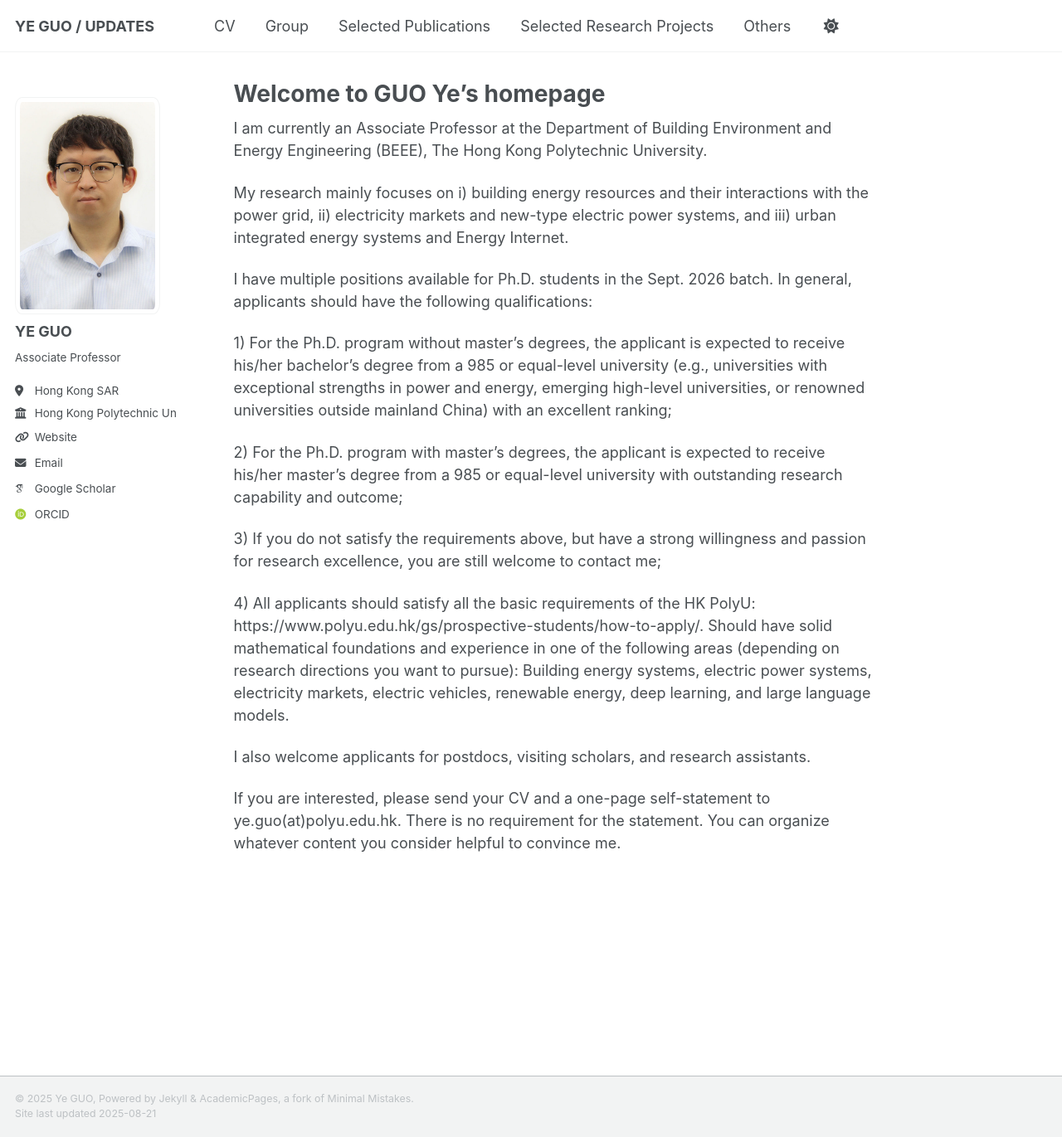
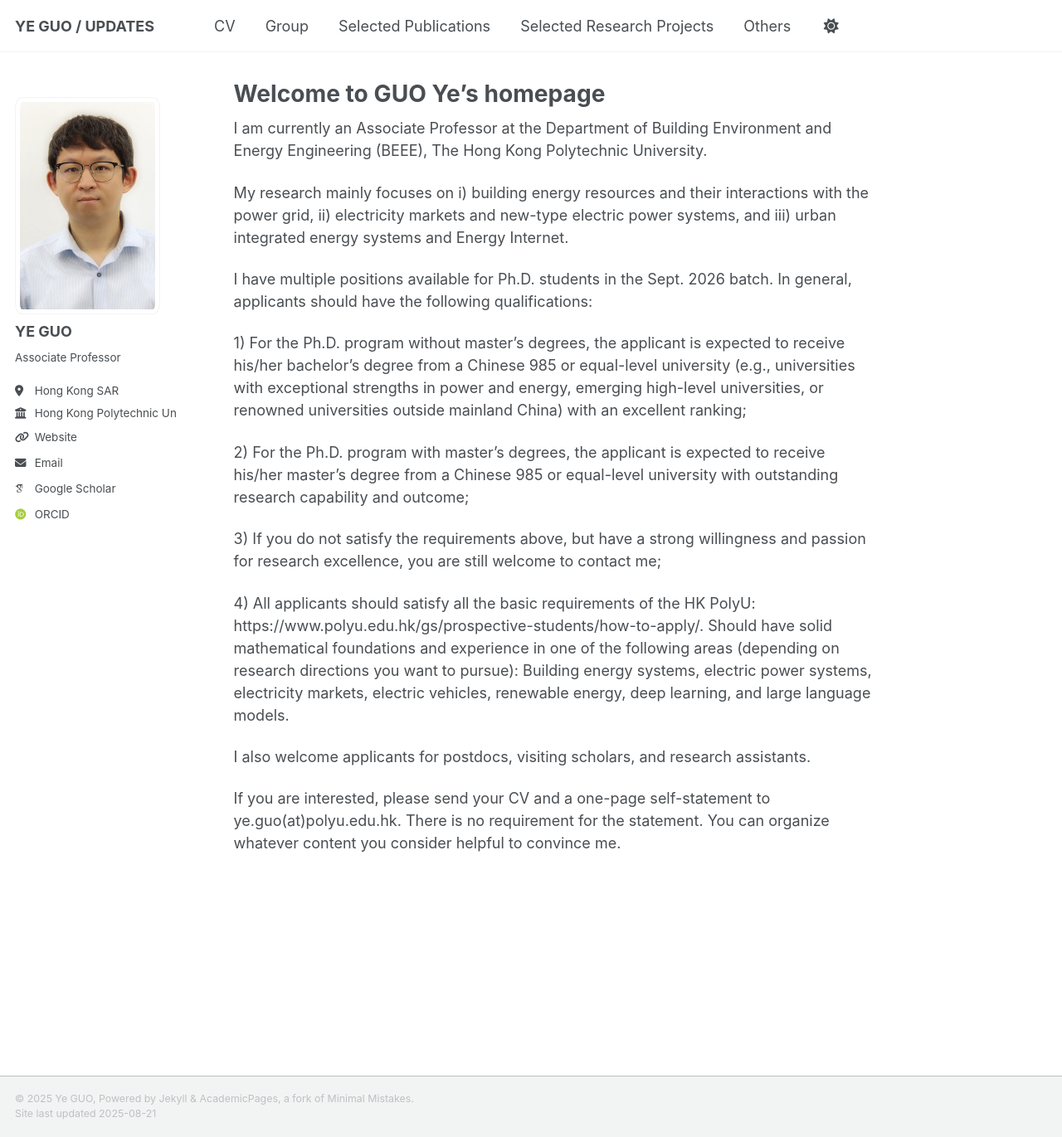
Before and after one commit to ye-guo/ye-guo.github.io, a Jekyll site: the page built from _pages/about.md, in a window 1280 px wide and 1371 px high. Shown: the whole window at 83% size. Built offline with Jekyll 4.4.1, drawn with Linux system fonts in a browser that asks for light colours; some web fonts are replaced; a script that is not in the unit is left out.

Commit message:
Update about.md

```diff
--- a/_pages/about.md
+++ b/_pages/about.md
@@ -14,9 +14,9 @@ My research mainly focuses on i) building energy resources and their interaction
 
 I have multiple positions available for Ph.D. students in the Sept. 2026 batch. In general, applicants should have the following qualifications:
 
-1) For the Ph.D. program without master's degrees, the applicant is expected to receive his/her bachelor's degree from a 985 or equal-level university (e.g., universities with exceptional strengths in power and energy, emerging high-level universities, or renowned universities outside mainland China) with an excellent ranking;
+1) For the Ph.D. program without master's degrees, the applicant is expected to receive his/her bachelor's degree from a Chinese 985 or equal-level university (e.g., universities with exceptional strengths in power and energy, emerging high-level universities, or renowned universities outside mainland China) with an excellent ranking;
 
-2) For the Ph.D. program with master's degrees, the applicant is expected to receive his/her master's degree from a 985 or equal-level university with outstanding research capability and outcome;
+2) For the Ph.D. program with master's degrees, the applicant is expected to receive his/her master's degree from a Chinese 985 or equal-level university with outstanding research capability and outcome;
 
 3) If you do not satisfy the requirements above, but have a strong willingness and passion for research excellence, you are still welcome to contact me;
 
```
